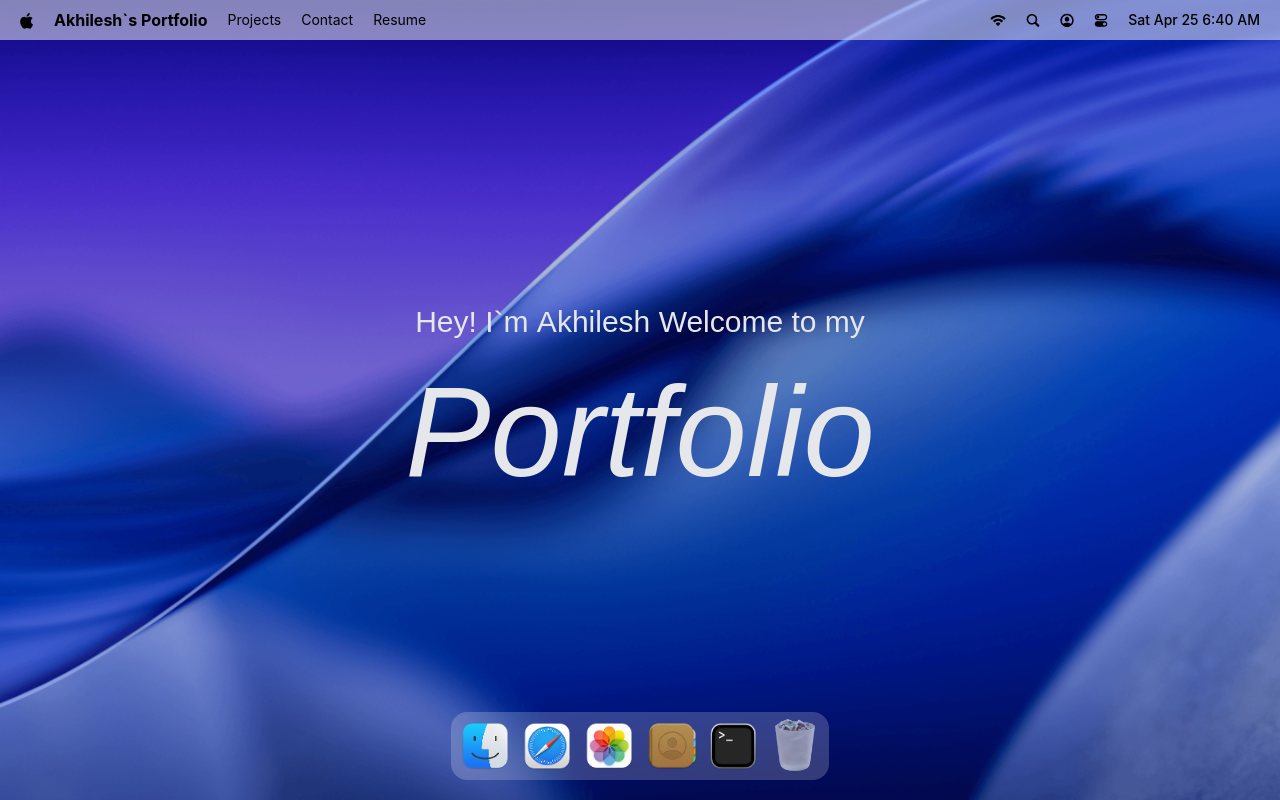
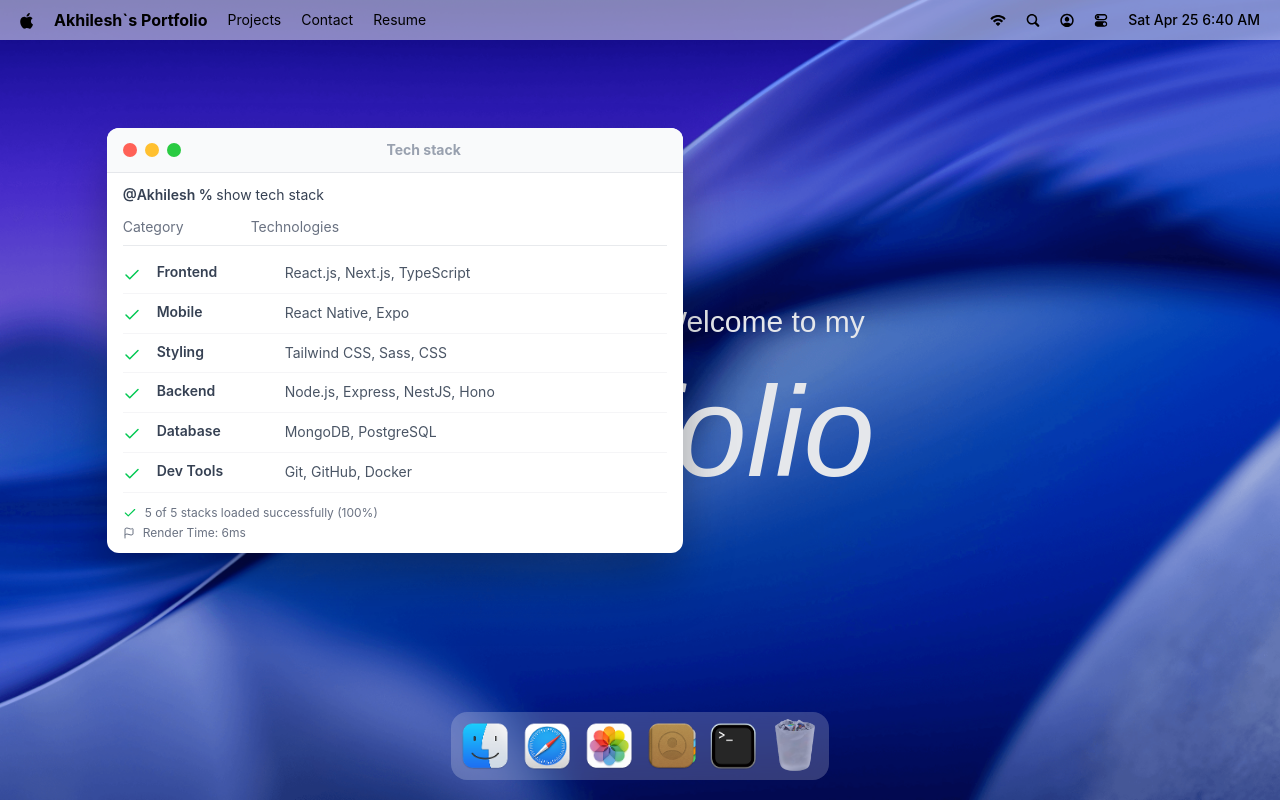
Before and after one commit to Parthakhil2901/PortfolioOSS, a React (Vite) app: page / in a window 1280 px wide. Both pictures are taken after a click on the button 733 px from the left and 746 px from the top of the page. Built offline with nearby package versions, Linux system fonts and the light colour scheme; a web font is replaced by a local one.

Commit message:
Feat: Terminal Feature added with window state management and GSAP Animations

```diff
--- a/src/App.jsx
+++ b/src/App.jsx
@@ -1,5 +1,9 @@
+import gsap from "gsap";
 import { Navbar, Welcome } from "#components";
 import Dock from "#components/Dock";
+import { Draggable } from "gsap/Draggable";
+import { Terminal } from "#windows";
+gsap.registerPlugin(Draggable);
 
 const App = () => {
   return (
@@ -7,6 +11,7 @@
       <Navbar />
       <Welcome />
       <Dock />
+      <Terminal />
     </main>
   );
 };
--- /dev/null
+++ b/src/components/WindowControls.jsx
@@ -0,0 +1,16 @@
+import useWindowStore from "#store/window.js";
+
+const WindowControls = ({ target }) => {
+  const { closeWindow } = useWindowStore();
+
+  return (
+    <div id="window-controls">
+      <div className="close" onClick={() => closeWindow(target)}
+        />
+      <div className="minimize" />
+      <div className="maximize" />
+    </div>
+  );
+};
+
+export default WindowControls;
--- a/src/components/dock.jsx
+++ b/src/components/dock.jsx
@@ -58,22 +58,21 @@
     };
   }, []);
 
-  const toggleApp = (app) => {
-    if (!app.canOpen) return;
+  const toggleApp = (id, canOpen) => {
+    if (!canOpen) return;
 
-    const window = windows[app.id];
+    const window = windows[id];
 
     if (!window) {
-      console.error(`App with id ${app.id} not found in windows store.`);
+      console.error(`App with id ${id} not found in windows store.`);
       return;
     }
 
     if (window.isOpen) {
-      closeWindow(app.id);
+      closeWindow(id);
     } else {
-      openWindow(app.id);
+      openWindow(id);
     }
-    console.log(windows);
   };
 
   return (
@@ -89,7 +88,7 @@
               data-tooltip-content={name}
               data-tooltip-delay-show={150}
               disabled={!canOpen}
-              onClick={() => toggleApp({ id })}
+              onClick={() => toggleApp(id, canOpen)}
             >
               <img
                 src={`/images/${icon}`}
--- a/src/components/index.js
+++ b/src/components/index.js
@@ -1,5 +1,6 @@
 import Navbar from "#components/Navbar.jsx";
 import Welcome from "#components/Welcome.jsx";
 import dock from "#components/dock.jsx";
+import WindowControls from "#components/WindowControls.jsx";
 
-export { Navbar, Welcome, dock };
+export { Navbar, Welcome, dock, WindowControls };
--- /dev/null
+++ b/src/hoc/WindowWrapper.jsx
@@ -0,0 +1,61 @@
+import { useLayoutEffect, useRef } from "react";
+import gsap from "gsap";
+import useWindowStore from "#store/window";
+import { useGSAP } from "@gsap/react";
+import { Draggable } from "gsap/Draggable";
+
+gsap.registerPlugin(Draggable);
+
+const WindowWrapper = (Component, windowKey) => {
+  const Wrapped = (props) => {
+    const { windows, focusWindow } = useWindowStore();
+    const windowState = windows[windowKey] || {};
+    const { isOpen, zIndex } = windowState;
+
+    const ref = useRef(null);
+
+    useGSAP(() => {
+      const el = ref.current;
+      if (!el || !isOpen) return;
+
+      el.style.display = "block";
+
+      gsap.fromTo(
+        el,
+        { scale: 0.8, opacity: 0 },
+        { scale: 1, opacity: 1, duration: 0.3, ease: "power3.out" },
+      );
+    }, [isOpen]);
+
+    useGSAP(() => {
+      const el = ref.current;
+      if (!el) return;
+
+      const [instance] = Draggable.create(el, {
+        onPress: () => focusWindow(windowKey),
+      });
+      return () => instance.kill();
+    }, []);
+
+    useLayoutEffect(() => {
+      const el = ref.current;
+      if (!el) return;
+
+      el.style.display = isOpen ? "block" : "none";
+    }, [isOpen]);
+
+    return (
+      <section id={windowKey} ref={ref} style={{ zIndex }} className="absolute">
+        <Component {...props} />
+      </section>
+    );
+  };
+
+  Wrapped.displayName = `WindowWrapper(${
+    Component.displayName || Component.name || "Component"
+  })`;
+
+  return Wrapped;
+};
+
+export default WindowWrapper;
--- /dev/null
+++ b/src/windows/Terminal.jsx
@@ -0,0 +1,63 @@
+import WindowWrapper from "#hoc/WindowWrapper";
+import { Check, Flag } from "lucide-react";
+import { techStack } from "#constants/index.js";
+import WindowControls from "#components/WindowControls.jsx";
+
+const Terminal = () => {
+  return (
+    <>
+      <div id="window-header">
+        <WindowControls target="terminal" />
+        <h2>Tech stack</h2>
+      </div>
+
+      <div className="tech-stack px-4 py-3 text-sm">
+        {/* command line */}
+        <p className="mb-3 text-gray-700">
+          <span className="font-semibold">@Akhilesh % </span>
+          show tech stack
+        </p>
+
+        {/* header */}
+        <div className="label flex gap-4 border-b border-gray-300/50 pb-2 mb-2 text-sm text-gray-500">
+          <p className="w-28">Category</p>
+          <p>Technologies</p>
+        </div>
+
+        {/* content */}
+        <ul className="content">
+          {techStack.map(({ category, items }, index) => (
+            <li
+              key={index}
+              className="flex items-start gap-4 py-2 border-b border-gray-200/40"
+            >
+              <Check className="text-green-500 mt-1" size={18} />
+
+              <h3 className="w-28 font-semibold text-gray-700">{category}</h3>
+
+              <p className="flex-1 text-gray-600 leading-relaxed">
+                {items.join(", ")}
+              </p>
+            </li>
+          ))}
+        </ul>
+
+        {/* footer */}
+        <div className="footnote mt-3 text-xs text-gray-500">
+          <p className="flex items-center gap-2">
+            <Check size={14} className="text-green-500" />5 of 5 stacks loaded
+            successfully (100%)
+          </p>
+
+          <p className="flex items-center gap-2 mt-1">
+            <Flag size={12} />
+            Render Time: 6ms
+          </p>
+        </div>
+      </div>
+    </>
+  );
+};
+
+const TerminalWindow = WindowWrapper(Terminal, "terminal");
+export default TerminalWindow;
--- /dev/null
+++ b/src/windows/index.js
@@ -0,0 +1,3 @@
+import Terminal from "./Terminal.jsx";
+
+export { Terminal };
```
